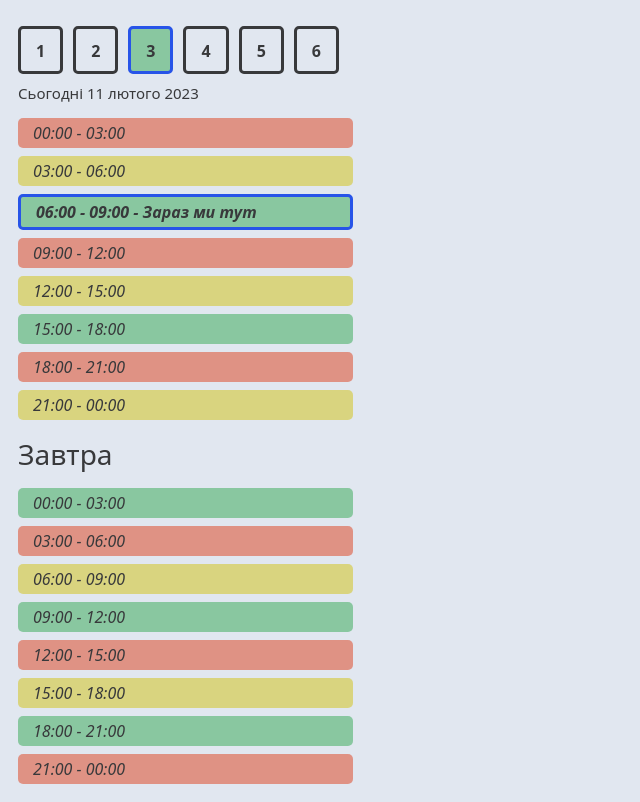
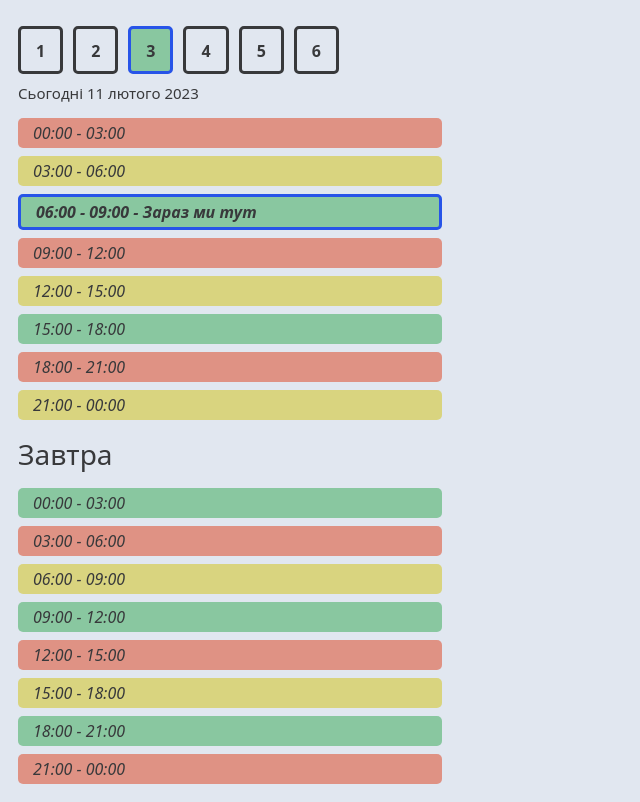
Before and after one commit to KohutDM/EO, a plain HTML site: page index.html in a window 1280 px wide. Shown: the whole page, without its empty margins (0-640 px from the left). Drawn offline with nearby package versions, Linux system fonts and the light colour scheme.

Commit message:
Fix lang from 13.02.2023

```diff
--- a/index.html
+++ b/index.html
@@ -1,5 +1,5 @@
 <!DOCTYPE html>
-<html lang="en">
+<html>
     <head>
         <meta charset="UTF-8">
         <title>Графік світла</title>
@@ -28,7 +28,7 @@
                 <h3 class="date"></h3>
             </div>
             <div class="row">
-                <div class="col-lg-4 zone-container">
+                <div class="col-lg-5 zone-container">
                     <div class="col-12 col-lg-11 col-md-11">
                         <div class="zone-element first"></div>
                         <div class="zone-element second"></div>
@@ -43,7 +43,7 @@
             </div>
             <h3 class="tomorrow">Завтра</h3>
             <div class="row">
-                <div class="col-lg-4 zone-container">
+                <div class="col-lg-5 zone-container">
                     <div class="col-12 col-lg-11 col-md-11">
                         <div class="zone-element tomorrow-first">00:00 - 03:00</div>
                         <div class="zone-element tomorrow-second">03:00 - 06:00</div>
```
